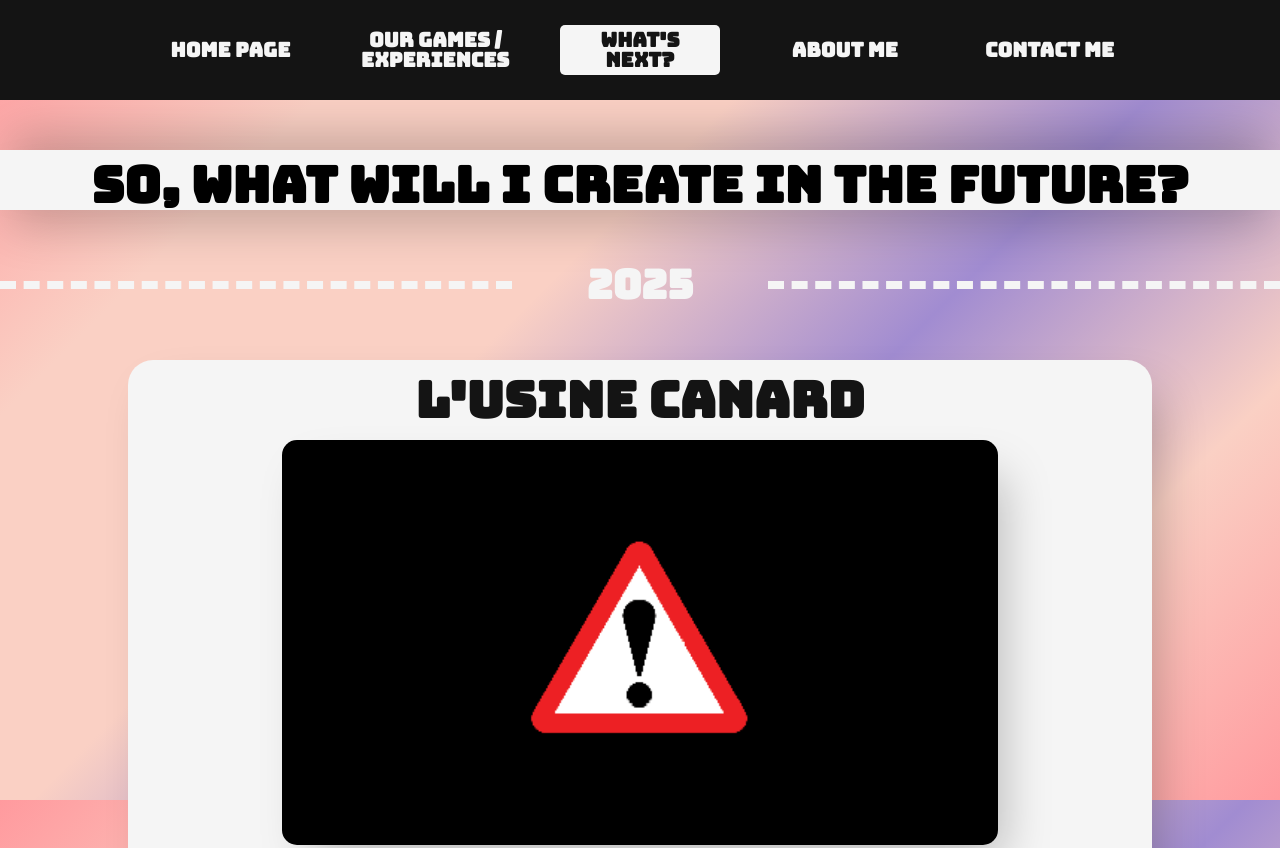
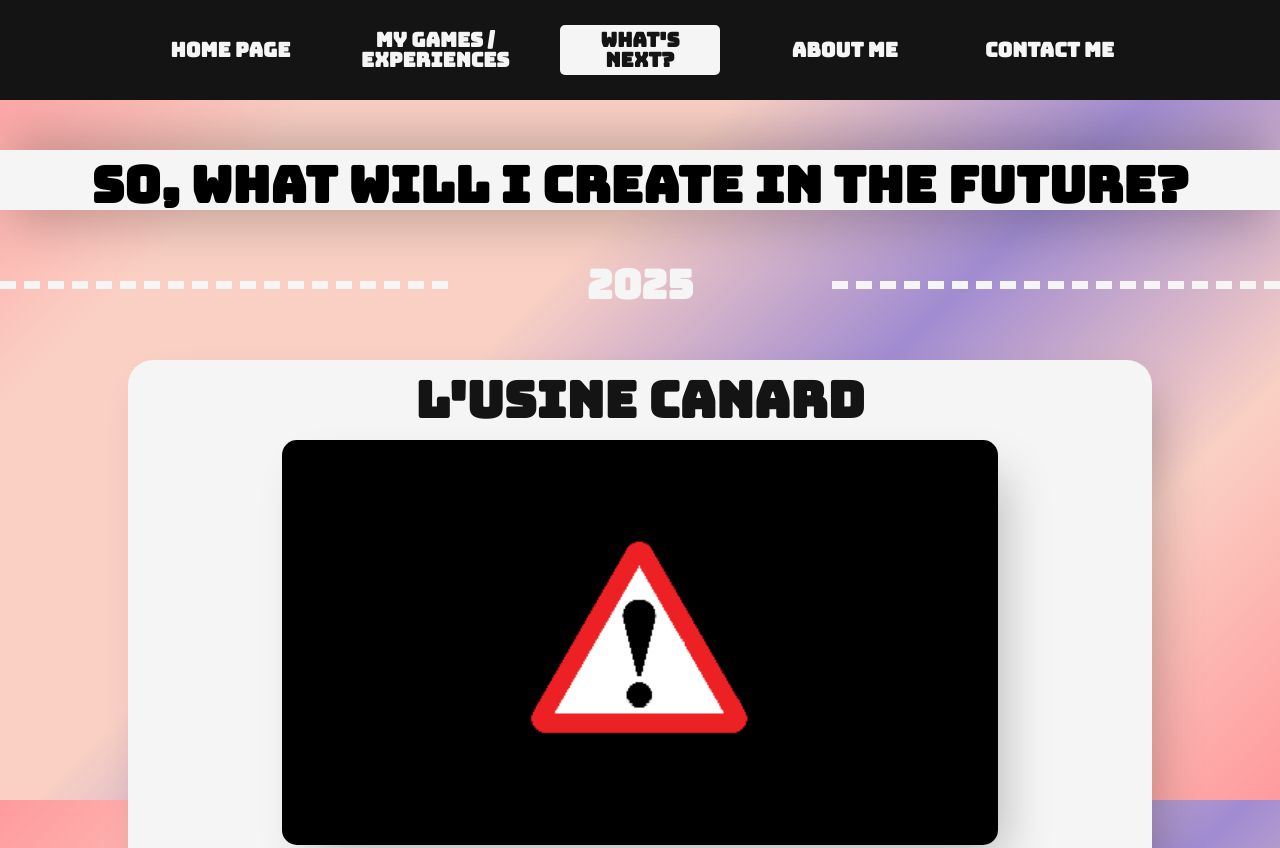
Before and after one commit to Squeishy/Website, a plain HTML site: page whats-next.html in a window 1280 px wide. Shown: the top 848 px of the page. Drawn offline with Linux system fonts and the light colour scheme; a web font is replaced by a local one.

Commit message:
Our > Me update
😁

```diff
--- a/styles/whats-next.css
+++ b/styles/whats-next.css
@@ -20,7 +20,7 @@
 }
 
 .year-display h3 {
-    flex: 0 0 20%;
+    flex: 0 0 30%;
     text-align: center;
     font-size: 40px;
     color: whitesmoke;
--- a/whats-next.html
+++ b/whats-next.html
@@ -23,7 +23,7 @@
         </div>
         <nav>
             <a href="index.html" title="Go to the home page">Home Page</a>
-            <a href="our-games.html" title="Explore our games and experiences">Our Games / Experiences</a>
+            <a href="my-games.html" title="Explore my games and experiences">My Games / Experiences</a>
             <a class="active" href="whats-next.html" title="Learn about what's next">What's next?</a>
             <a href="about-me.html" title="Find out more about me">About Me</a>
             <a href="contact-me.html" title="Get in touch with me">Contact Me</a>
```
Also changed, not shown: about-me.html (+1 -1 lines), contact-me.html (+1 -1 lines), index.html (+1 -1 lines), my-games.html (renamed from our-games.html, +1 -1 lines), press-media-kit.html (+1 -1 lines), tankerz-page.html (+1 -1 lines).
